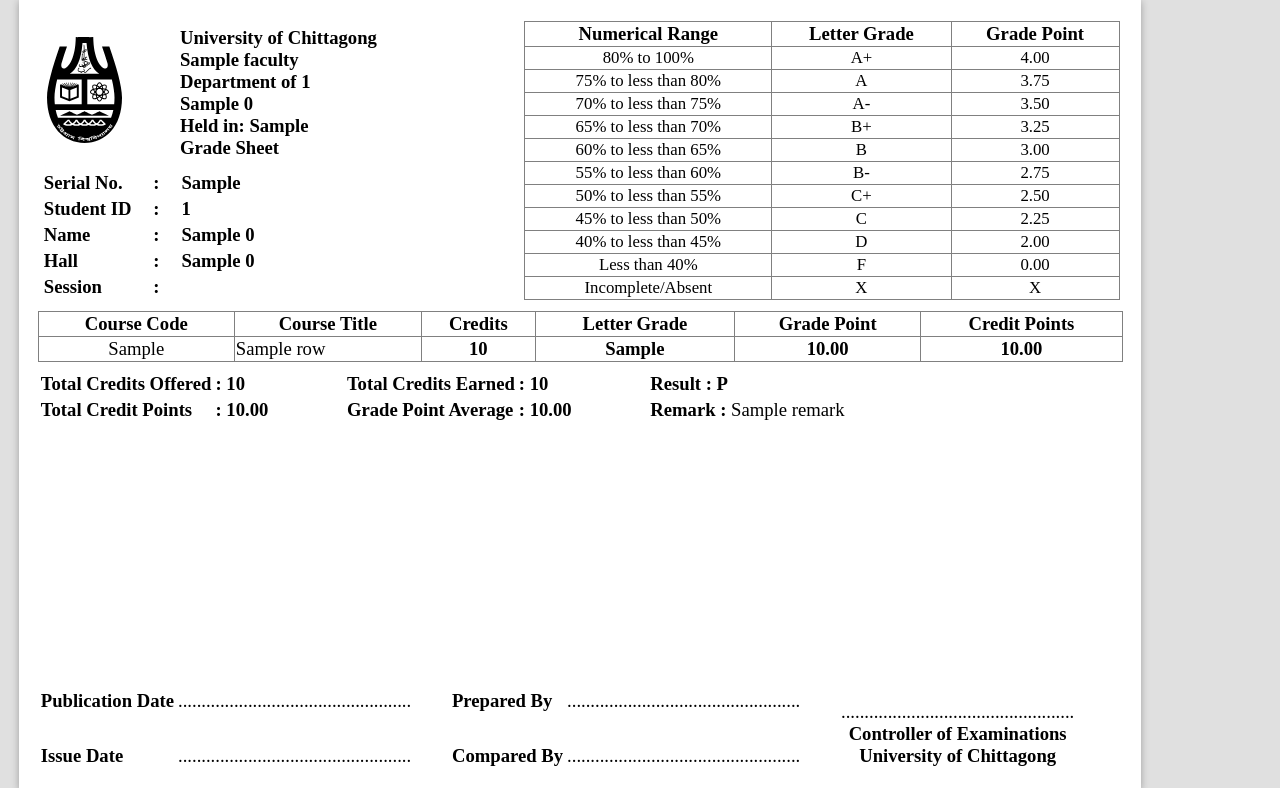
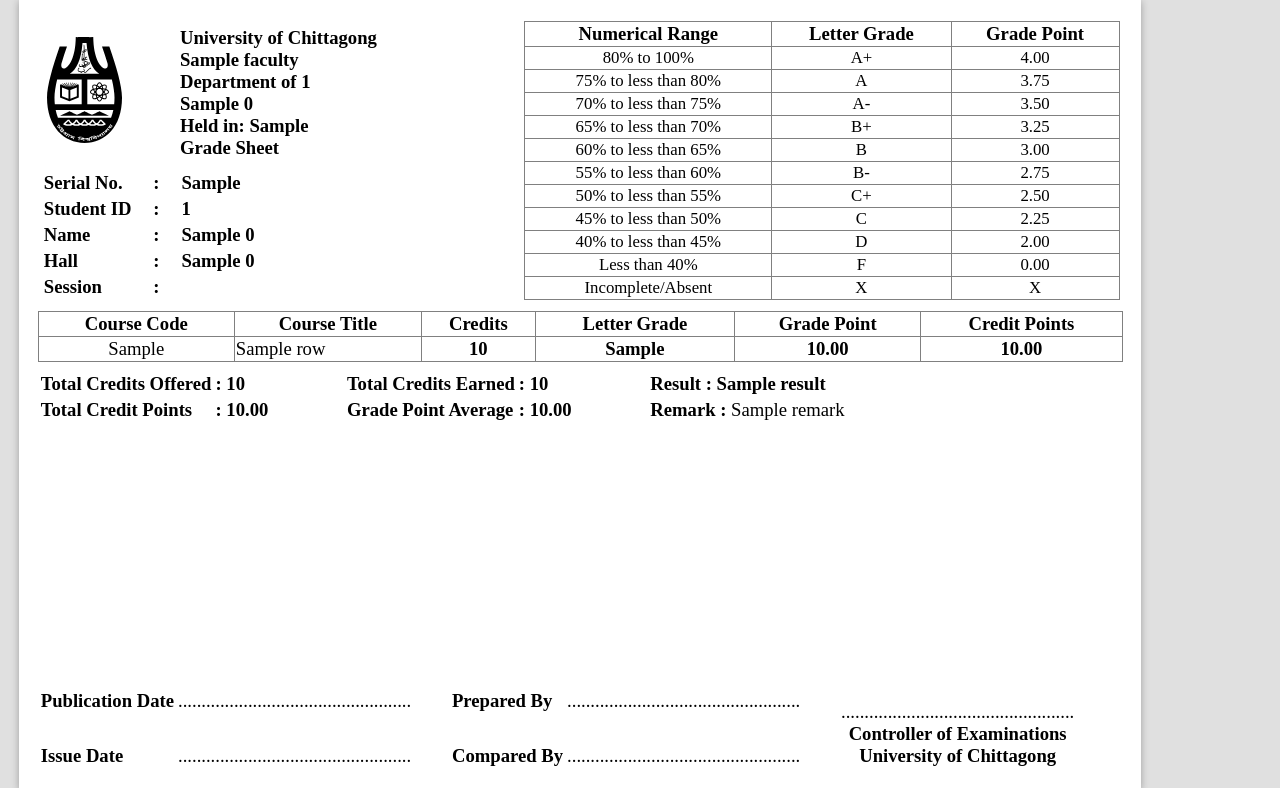
Before and after one commit to chitholian/spreadsheet-to-gradesheet, a Django app: template app/templates/app/marksheet.html in a window 1280 px wide. Shown: the part 20-808 px from the top of the page. Run offline with Django 3.2, Linux system fonts and the light colour scheme; the template is opened without the code that fills it: most values are stand-ins (such as "Sample title", 1, 10 or a date in 2020).

Commit message:
Fixed hardcoded Result: P
Signed-off-by: Atikur Rahman Chitholian <chitholian@gmail.com>

```diff
--- a/app/templates/app/marksheet.html
+++ b/app/templates/app/marksheet.html
@@ -182,7 +182,7 @@
                 <td>Total Credits Earned</td>
                 <td>: {{ data.iloc.0.TCE|floatformat:"0" }}</td>
 
-                <td>Result : P</td>
+                <td>Result : {{ data.iloc.0.Result }}</td>
             </tr>
             <tr>
                 <td>Total Credit Points</td>
```
